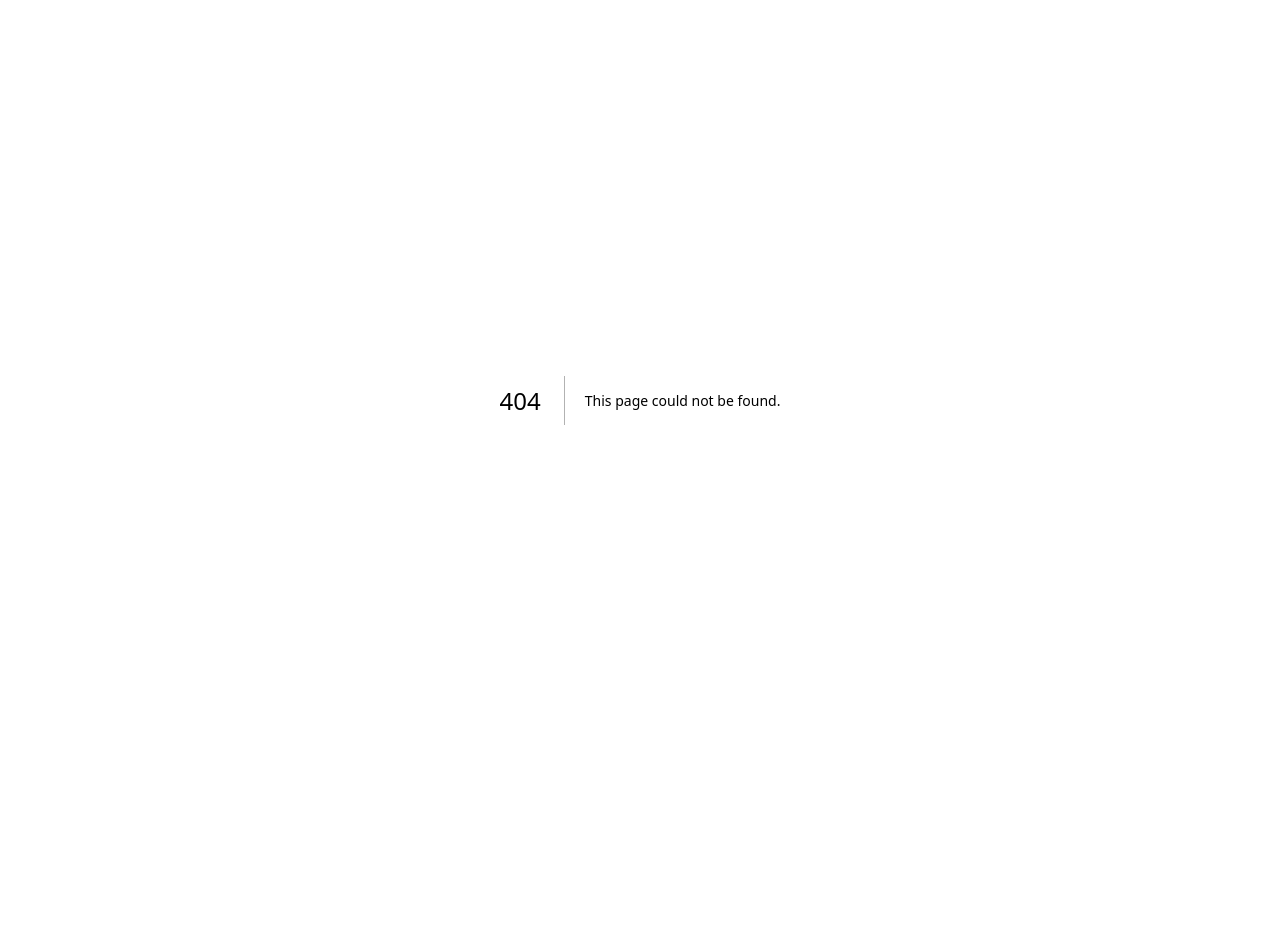
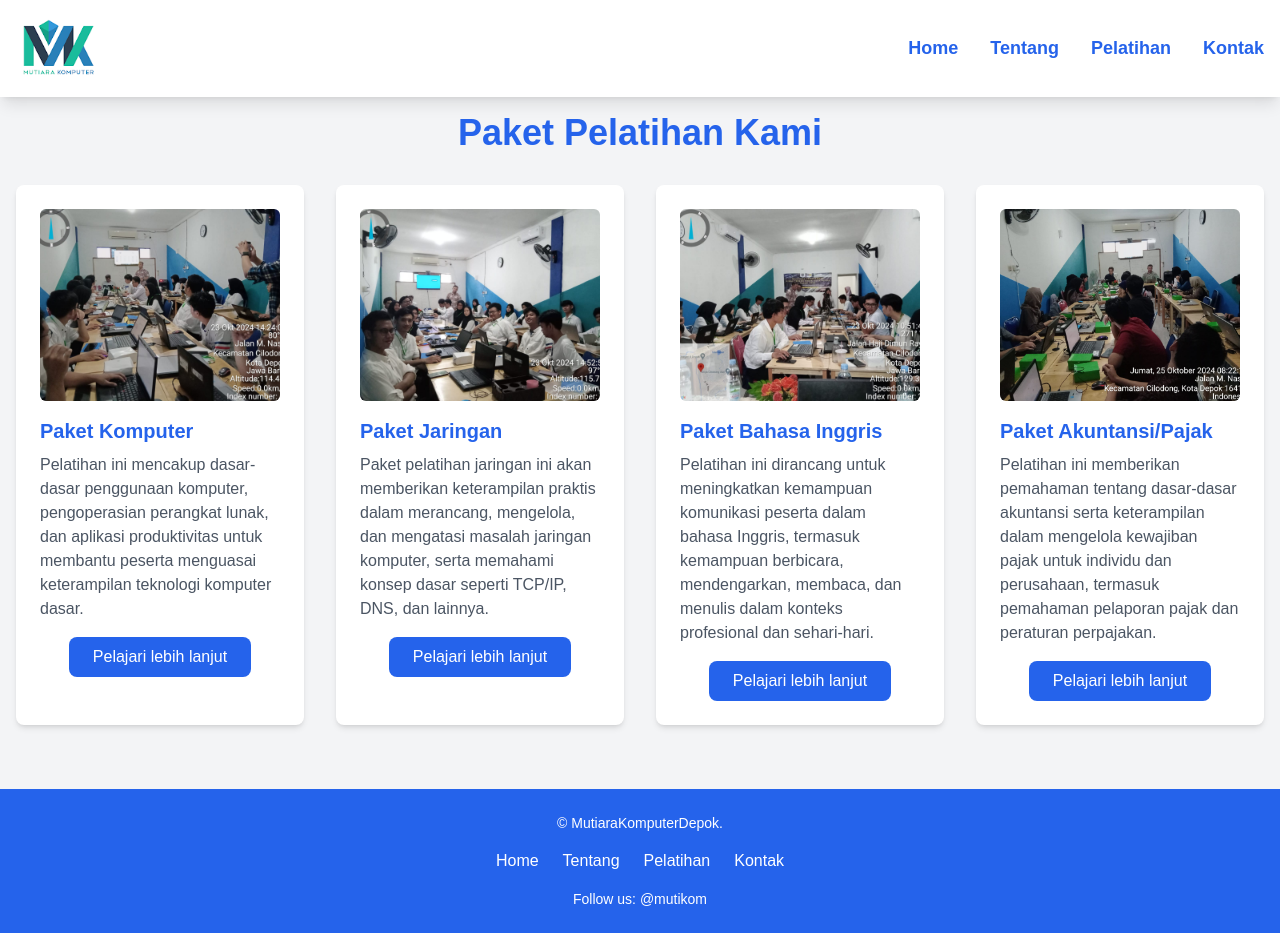
Before and after one commit to andikadeniardi/muticom_depok, a Next.js app: page /pelatihan in a window 1280 px wide. Before the commit this address had no page. Before the commit the page ends 800 px from the top, so only its background shows below. Built offline with nearby package versions, Linux system fonts and the light colour scheme.

Commit message:
feat: pelatihan page

```diff
--- /dev/null
+++ b/src/app/pelatihan/page.tsx
@@ -0,0 +1,59 @@
+"use client";
+import Footer from "../../../components/molecules/Footer";
+import Navbar from "../../../components/molecules/Navbar";
+import PaketCard from "../../../components/molecules/PaketCard";
+
+const PaketPage = () => {
+  return (
+    <div className="bg-gray-100 min-h-screen">
+      {/* Navbar */}
+      <Navbar />
+
+      <main className="container mx-auto p-4">
+        <h1 className="text-4xl font-bold text-center text-blue-600 mb-8">
+          Paket Pelatihan Kami
+        </h1>
+
+        {/* Section Paket */}
+        <div className="grid grid-cols-1 sm:grid-cols-2 lg:grid-cols-4 gap-8">
+          {/* Paket Pelatihan Komputer */}
+          <PaketCard
+            title="Paket Komputer"
+            description="Pelatihan ini mencakup dasar-dasar penggunaan komputer, pengoperasian perangkat lunak, dan aplikasi produktivitas untuk membantu peserta menguasai keterampilan teknologi komputer dasar."
+            imageUrl="/paket1.jpeg"
+            link="/PaketKomputer"
+          />
+
+          {/* Paket Pelatihan Jaringan */}
+          <PaketCard
+            title="Paket Jaringan"
+            description="Paket pelatihan jaringan ini akan memberikan keterampilan praktis dalam merancang, mengelola, dan mengatasi masalah jaringan komputer, serta memahami konsep dasar seperti TCP/IP, DNS, dan lainnya."
+            imageUrl="/paket2.jpeg"
+            link="/paket/networking"
+          />
+
+          {/* Paket Pelatihan Bahasa Inggris */}
+          <PaketCard
+            title="Paket Bahasa Inggris"
+            description="Pelatihan ini dirancang untuk meningkatkan kemampuan komunikasi peserta dalam bahasa Inggris, termasuk kemampuan berbicara, mendengarkan, membaca, dan menulis dalam konteks profesional dan sehari-hari."
+            imageUrl="/paket3.jpeg"
+            link="/paket/english-language"
+          />
+
+          {/* Paket Pelatihan Akuntansi/Pajak */}
+          <PaketCard
+            title="Paket Akuntansi/Pajak"
+            description="Pelatihan ini memberikan pemahaman tentang dasar-dasar akuntansi serta keterampilan dalam mengelola kewajiban pajak untuk individu dan perusahaan, termasuk pemahaman pelaporan pajak dan peraturan perpajakan."
+            imageUrl="/paket4.jpeg"
+            link="/paket/accounting-tax"
+          />
+        </div>
+      </main>
+
+      {/* Footer */}
+      <Footer />
+    </div>
+  );
+};
+
+export default PaketPage;
```
